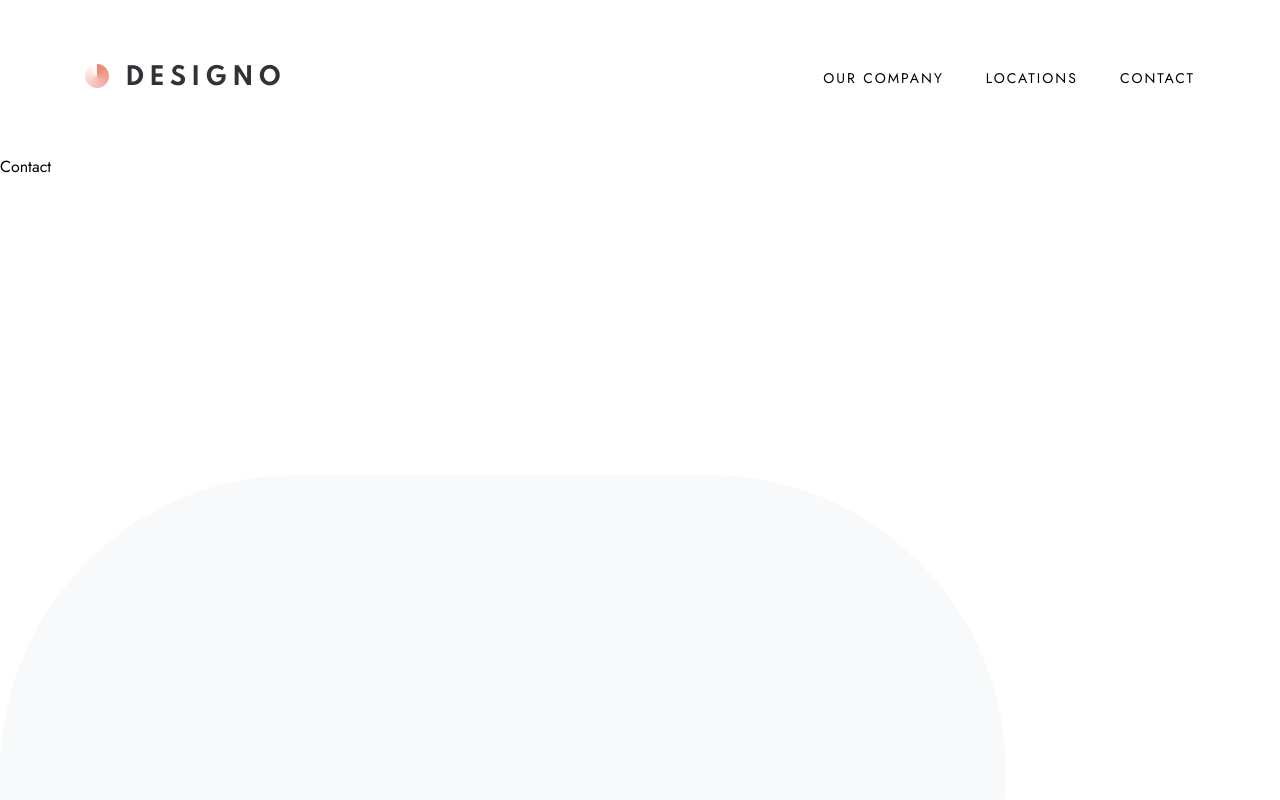
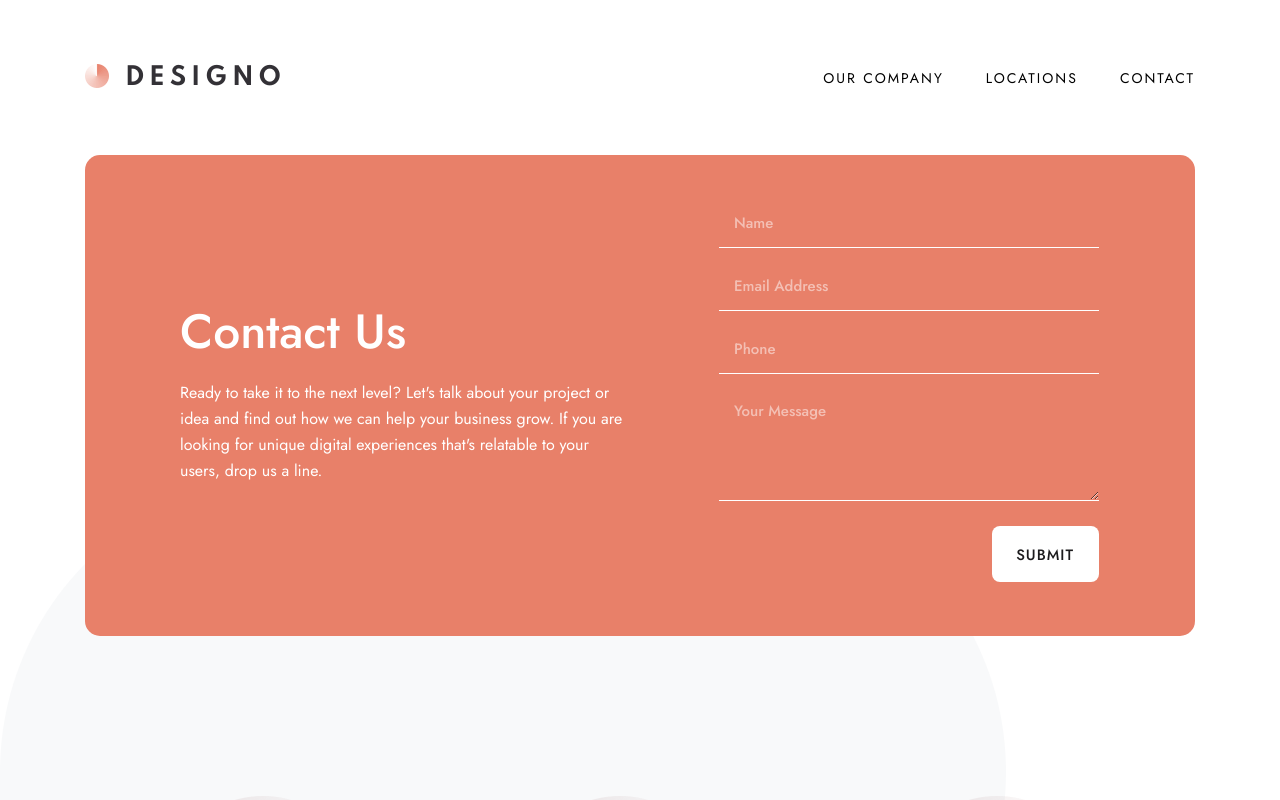
Before and after one commit to luAr26/designo-multi-page-website, a Next.js app: page /contact in a window 1280 px wide. Shown: the top 800 px of the page. Built offline with nearby package versions, Linux system fonts and the light colour scheme.

Commit message:
Complete contact page.

```diff
--- a/app/contact/page.tsx
+++ b/app/contact/page.tsx
@@ -1,5 +1,18 @@
+import ContactForm from "@/components/ContactForm";
+import FooterContact from "@/components/FooterContact";
+import LocationsSection from "@/components/LocationsSection";
+import Main from "@/components/Main";
+
 const Contact = () => {
-  return <>Contact</>;
+  return (
+    <>
+      <Main>
+        <ContactForm />
+        <LocationsSection />
+      </Main>
+      <FooterContact />
+    </>
+  );
 };
 
 export default Contact;
--- a/app/globals.css
+++ b/app/globals.css
@@ -19,6 +19,18 @@
   .btn {
     @apply rounded-lg bg-white p-[18px_25px_16px_24px] text-btn uppercase text-black transition-colors hover:bg-primary-light hover:text-white;
   }
+  .form-input {
+    @apply block h-[38px] w-full border-b border-white bg-[transparent] p-[0_15px_11px_15px] text-input placeholder:text-white placeholder:opacity-50 focus:border-b-2 focus:p-[0_15px_10px_15px] focus:outline-none;
+  }
+}
+
+.form-input:-webkit-autofill,
+.form-input:-webkit-autofill:hover,
+.form-input:-webkit-autofill:focus,
+.form-input:-webkit-autofill:active {
+  -webkit-background-clip: text;
+  -webkit-text-fill-color: var(--color-white);
+  caret-color: var(--color-white);
 }
 
 .feature-container,
--- a/components/CallToAction.tsx
+++ b/components/CallToAction.tsx
@@ -3,7 +3,7 @@ import { twMerge } from "tailwind-merge";
 
 const CallToAction = () => {
   return (
-    <div className="call-to-action-container rounded-[15px] bg-primary py-16 text-center tablet:py-[57px] desktop:flex desktop:items-center desktop:justify-between desktop:px-[95px] desktop:py-[72px] desktop:text-left">
+    <div className="call-to-action-container rounded-[15px] bg-primary py-16 text-center text-white tablet:py-[57px] desktop:flex desktop:items-center desktop:justify-between desktop:px-[95px] desktop:py-[72px] desktop:text-left">
       <div>
         <h2
           className={twMerge(
@@ -20,7 +20,7 @@ const CallToAction = () => {
         </p>
       </div>
       <div>
-        <Link href="" className="btn mt-8 inline-block desktop:mt-0">
+        <Link href="/contact" className="btn mt-8 inline-block desktop:mt-0">
           Get in touch
         </Link>
       </div>
--- /dev/null
+++ b/components/ContactForm.tsx
@@ -0,0 +1,76 @@
+import { twMerge } from "tailwind-merge";
+
+const ContactForm = () => {
+  return (
+    <div className="tablet:container">
+      <div className="flex flex-col items-center bg-primary px-6 py-[72px] text-white tablet:items-start tablet:rounded-[15px] tablet:px-[58px] tablet:py-[71px] desktop:flex-row desktop:items-center desktop:pb-[54px] desktop:pl-[95px] desktop:pr-[96px] desktop:pt-[55px]">
+        <div className="text-center tablet:text-left">
+          <h2 className="text-h1-sm tablet:text-h1">Contact Us</h2>
+          <p className="mt-6 max-w-[70ch] text-body-sm tablet:text-body desktop:pr-[95px]">
+            Ready to take it to the next level? Let&apos;s talk about your
+            project or idea and find out how we can help your business grow. If
+            you are looking for unique digital experiences that&apos;s relatable
+            to your users, drop us a line.
+          </p>
+        </div>
+        <form className="mt-12 flex w-full flex-col space-y-[25px] desktop:mt-0 desktop:w-[380px] desktop:shrink-0">
+          <div>
+            <label htmlFor="name">
+              <span className="sr-only">Name</span>
+            </label>
+            <input
+              type="text"
+              placeholder="Name"
+              id="name"
+              name="name"
+              className="form-input"
+            />
+          </div>
+          <div>
+            <label htmlFor="email">
+              <span className="sr-only">Email address</span>
+            </label>
+            <input
+              type="email"
+              placeholder="Email Address"
+              id="email"
+              name="email"
+              className="form-input"
+            />
+          </div>
+
+          <div>
+            <label htmlFor="phone">
+              <span className="sr-only">Phone</span>
+            </label>
+            <input
+              type="text"
+              placeholder="Phone"
+              id="phone"
+              name="phone"
+              className="form-input"
+            />
+          </div>
+          <div>
+            <label htmlFor="message">
+              <span className="sr-only">Message</span>
+            </label>
+            <textarea
+              placeholder="Your Message"
+              id="message"
+              name="message"
+              className={twMerge("form-input", "h-[102px]")}
+            ></textarea>
+          </div>
+          <div className="flex justify-center pt-[15px] tablet:justify-end tablet:pt-0">
+            <button type="submit" className="btn">
+              Submit
+            </button>
+          </div>
+        </form>
+      </div>
+    </div>
+  );
+};
+
+export default ContactForm;
--- /dev/null
+++ b/components/FooterContact.tsx
@@ -0,0 +1,13 @@
+import Details from "@/components/Details";
+
+const FooterContact = () => {
+  return (
+    <footer className="bg-black">
+      <div className="container">
+        <Details />
+      </div>
+    </footer>
+  );
+};
+
+export default FooterContact;
--- a/components/FooterNav.tsx
+++ b/components/FooterNav.tsx
@@ -2,7 +2,7 @@ import Link from "next/link";
 
 const FooterNav = () => {
   return (
-    <nav className="mt-8 tablet:mt-0">
+    <nav className="mt-8 text-white tablet:mt-0">
       <ul className="flex flex-col items-center space-y-8 text-nav uppercase tablet:flex-row tablet:space-x-[42px] tablet:space-y-0">
         <li>
           <Link href="" className="hover:underline">
--- a/components/LocationsSection.tsx
+++ b/components/LocationsSection.tsx
@@ -18,7 +18,7 @@ const locations = [
 const LocationsSection = () => {
   return (
     <div className="py-[120px] tablet:container desktop:py-[160px]">
-      <div className="flex flex-col space-y-8 desktop:flex-row desktop:justify-around desktop:space-y-0">
+      <div className="flex flex-col space-y-12 tablet:space-y-16 desktop:flex-row desktop:justify-around desktop:space-y-0">
         {locations.map((location) => (
           <Location key={location.name} {...location} />
         ))}
--- a/sections/homepage/Footer.tsx
+++ b/sections/homepage/Footer.tsx
@@ -3,7 +3,7 @@ import Details from "@/components/Details";
 
 const Footer = () => {
   return (
-    <footer className="relative mt-[121px] text-white tablet:mt-[67px] desktop:mt-[160px]">
+    <footer className="relative mt-[121px] tablet:mt-[67px] desktop:mt-[160px]">
       <div className="container">
         <CallToAction />
         <Details />
```
